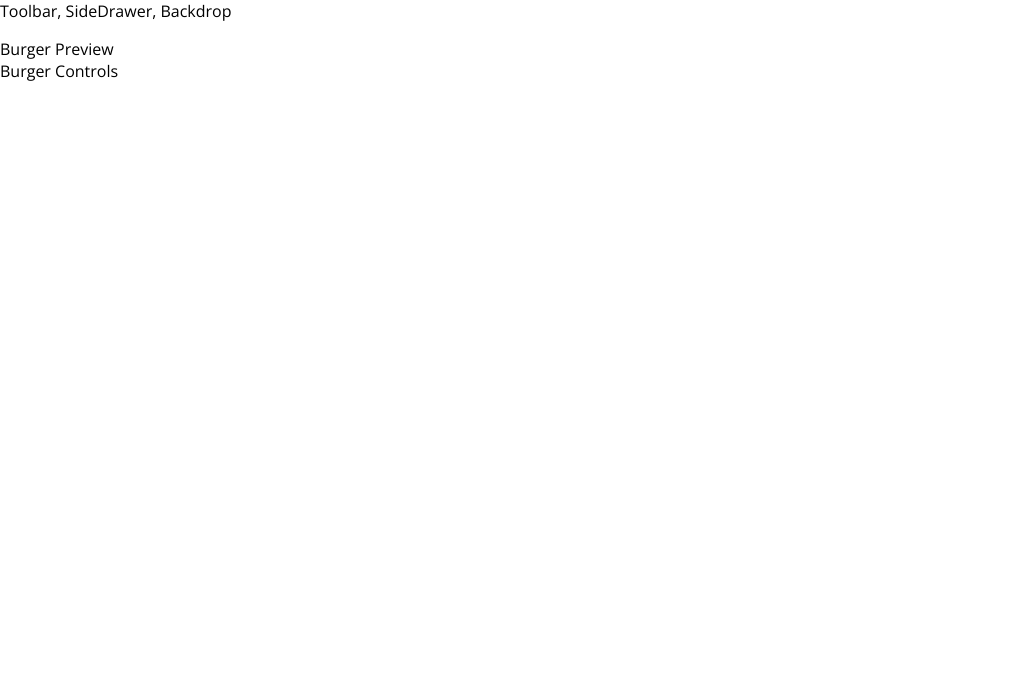
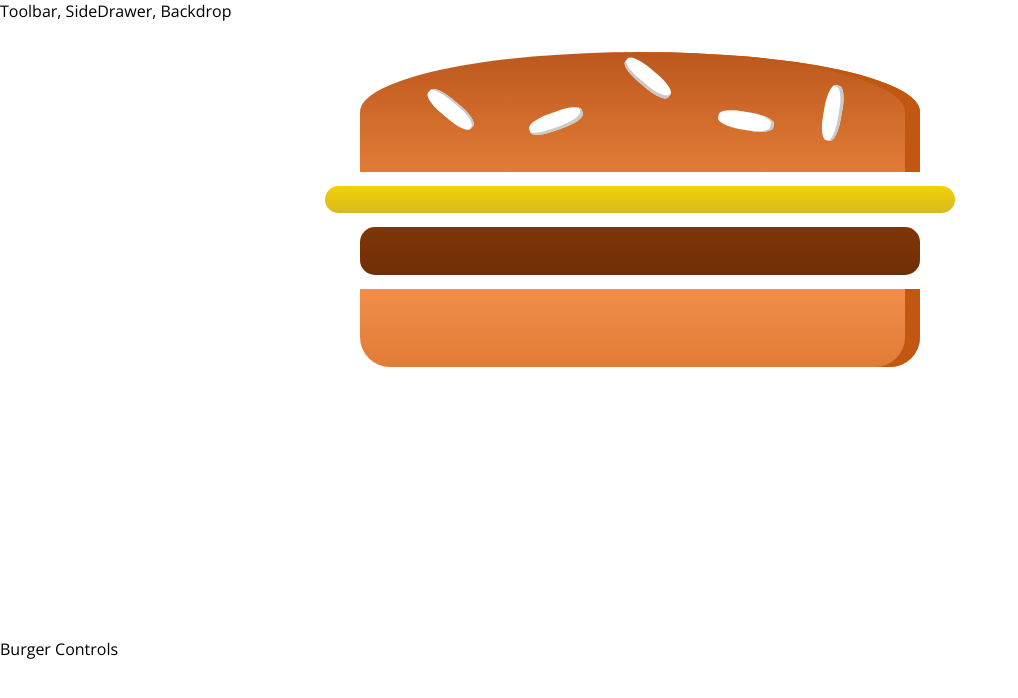
Before and after one commit to vstaykov/react-burger-app, a React (Create React App) app: page / in a window 1280 px wide. Shown: the top 698 px of the page, without its empty margins (0-1018 px from the left). Built offline with nearby package versions, Linux system fonts and the light colour scheme.

Commit message:
Add initial Burger component

```diff
--- /dev/null
+++ b/src/components/Burger/Burger.jsx
@@ -0,0 +1,19 @@
+import React from 'react';
+
+import BurgerIngredient from './BurgerIngredient/BurgerIngredient';
+import BurgerIngredientTypes from './../../utils/burger-ingredient-types';
+
+import styles from './Burger.module.css';
+
+const burger = props => {
+    return (
+        <div className={styles.Burger}>
+            <BurgerIngredient type={BurgerIngredientTypes.BREAD_TOP} />
+            <BurgerIngredient type={BurgerIngredientTypes.CHEESE} />
+            <BurgerIngredient type={BurgerIngredientTypes.MEAT} />
+            <BurgerIngredient type={BurgerIngredientTypes.BREAD_BOTTOM} />
+        </div>
+    );
+};
+
+export default burger;
--- /dev/null
+++ b/src/components/Burger/Burger.module.css
@@ -0,0 +1,30 @@
+.Burger {
+    width: 100%;
+    height: 250px;
+    margin: auto;
+    overflow: scroll;
+    text-align: center;
+    font-size: 1.2rem;
+    font-weight: bold;
+}
+
+@media (min-width: 500px) and (min-height: 400px) {
+    .Burger {
+        width: 350px;
+        height: 300px;
+    }
+}
+
+@media (min-width: 500px) and (min-height: 401px) {
+    .Burger {
+        width: 450px;
+        height: 400px;
+    }
+}
+
+@media (min-width: 1000px) and (min-height: 700px) {
+    .Burger {
+        width: 700px;
+        height: 600px;
+    }
+}
--- a/src/components/Burger/BurgerIngredient/BurgerIngredient.jsx
+++ b/src/components/Burger/BurgerIngredient/BurgerIngredient.jsx
@@ -1,7 +1,7 @@
 import React from 'react';
 import PropTypes from 'prop-types';
 
-import ingredientTypes from './../../../utils/burger-ingredient-types';
+import BurgerIngredientTypes from './../../../utils/burger-ingredient-types';
 
 import styles from './BurgerIngredient.module.css'
 
@@ -9,25 +9,25 @@
     let ingredient = null;
 
     switch (type) {
-        case ingredientTypes.BREAD_BOTTOM:
+        case BurgerIngredientTypes.BREAD_BOTTOM:
             ingredient = <div className={styles.BreadBottom}></div>;
             break;
-        case ingredientTypes.BREAD_TOP:
+        case BurgerIngredientTypes.BREAD_TOP:
             ingredient = (<div className={styles.BreadTop}>
                 <div className={styles.Seeds1}></div>
                 <div className={styles.Seeds2}></div>
             </div>);
             break;
-        case ingredientTypes.MEAT:
+        case BurgerIngredientTypes.MEAT:
             ingredient = <div className={styles.Meat}></div>;
             break;
-        case ingredientTypes.CHEESE:
+        case BurgerIngredientTypes.CHEESE:
             ingredient = <div className={styles.Cheese}></div>;
             break;
-        case ingredientTypes.SALAD:
+        case BurgerIngredientTypes.SALAD:
             ingredient = <div className={styles.Salad}></div>;
             break;
-        case ingredientTypes.BACON:
+        case BurgerIngredientTypes.BACON:
             ingredient = <div className={styles.Bacon}></div>;
             break;
         default:
@@ -38,7 +38,7 @@
 };
 
 burgerIngredient.propTypes = {
-    type: PropTypes.oneOf(Object.values(ingredientTypes)).isRequired
+    type: PropTypes.oneOf(Object.values(BurgerIngredientTypes)).isRequired
 }
 
 export default burgerIngredient;
--- a/src/containers/BurgerBuilder/BurgerBuilder.jsx
+++ b/src/containers/BurgerBuilder/BurgerBuilder.jsx
@@ -1,10 +1,12 @@
 import React, { Component } from 'react';
+
+import Burger from './../../components/Burger/Burger';
 
 class BurgerBuilder extends Component {
     render() {
         return (
             <>
-                <div>Burger Preview</div>
+                <Burger />
                 <div>Burger Controls</div>
             </>
         );
```
